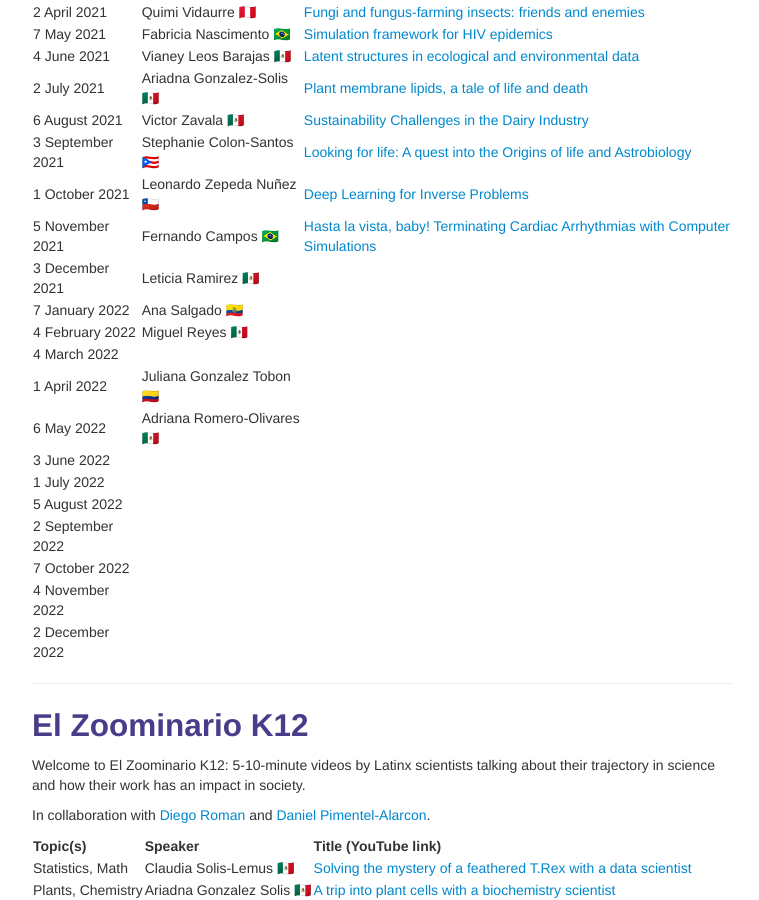
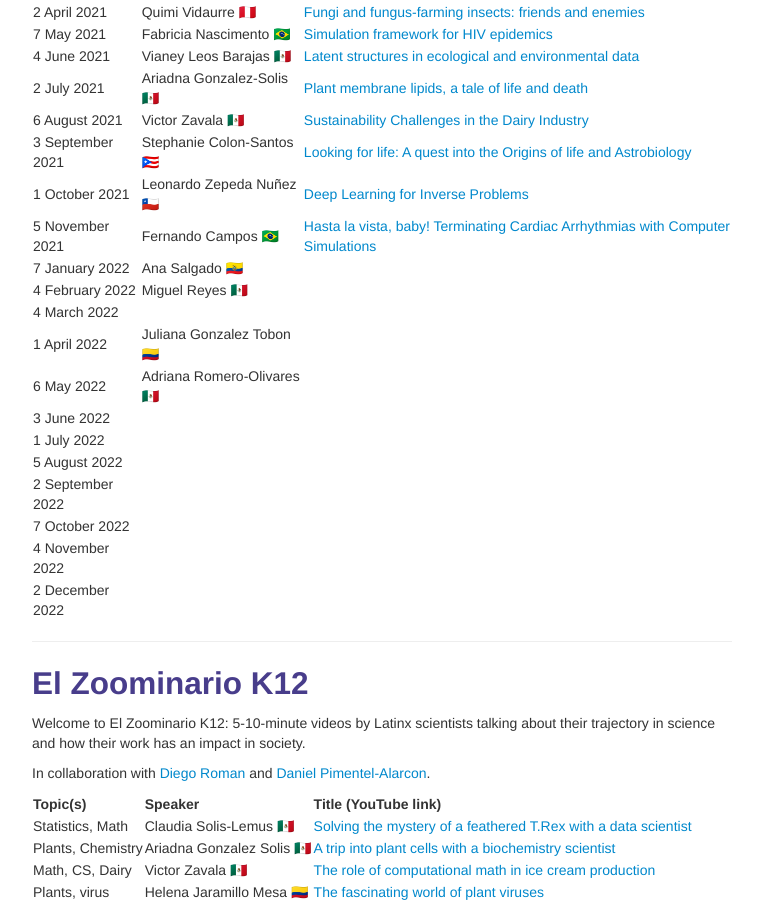
Before and after one commit to solislemuslab/solislemuslab.github.io, a Jekyll site: the page built from pages/talks.md, in a window 1280 px wide and 900 px high, scrolled down 3912 px. Shown: the whole window, without its empty margins (258-1017 px from the left). Built offline with Jekyll 4.4.1, drawn with Linux system fonts in a browser that asks for light colours.

Commit message:
updated list

```diff
--- a/pages/talks.md
+++ b/pages/talks.md
@@ -266,7 +266,6 @@
 | 3 September 2021 | Stephanie Colon-Santos 🇵🇷 | [Looking for life: A quest into the Origins of life and Astrobiology](https://www.youtube.com/watch?v=NdSkt3ZYqLU)|
 | 1 October 2021 | Leonardo Zepeda Nuñez 🇨🇱 | [Deep Learning for Inverse Problems](https://youtu.be/BnhiYvPny6c) |
 | 5 November 2021 | Fernando Campos 🇧🇷 | [Hasta la vista, baby! Terminating Cardiac Arrhythmias with Computer Simulations](https://youtu.be/2wV4TRjUp90) |
-| 3 December 2021 | Leticia Ramirez 🇲🇽 | |
 | 7 January 2022 | Ana Salgado 🇪🇨 | |
 | 4 February 2022 | Miguel Reyes 🇲🇽 | |
 | 4 March 2022 |  | |
```
